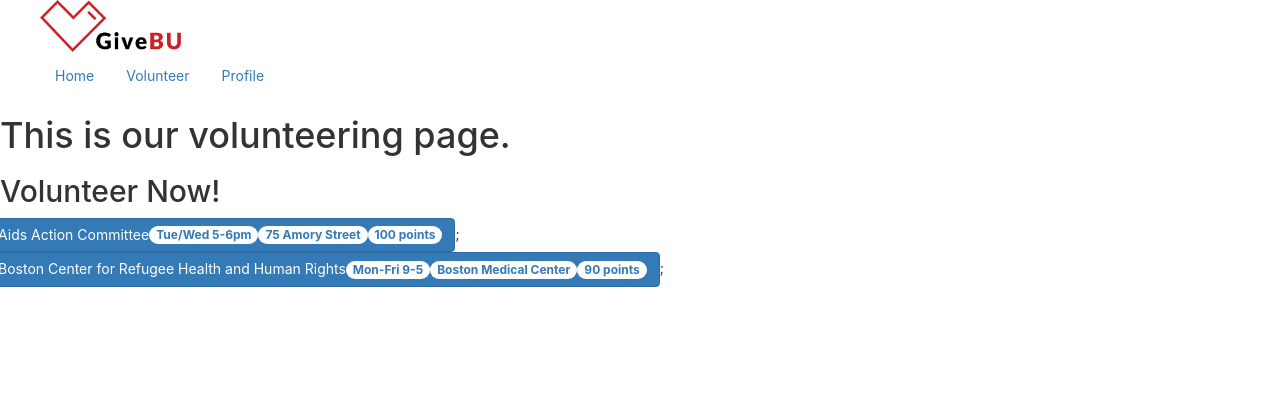
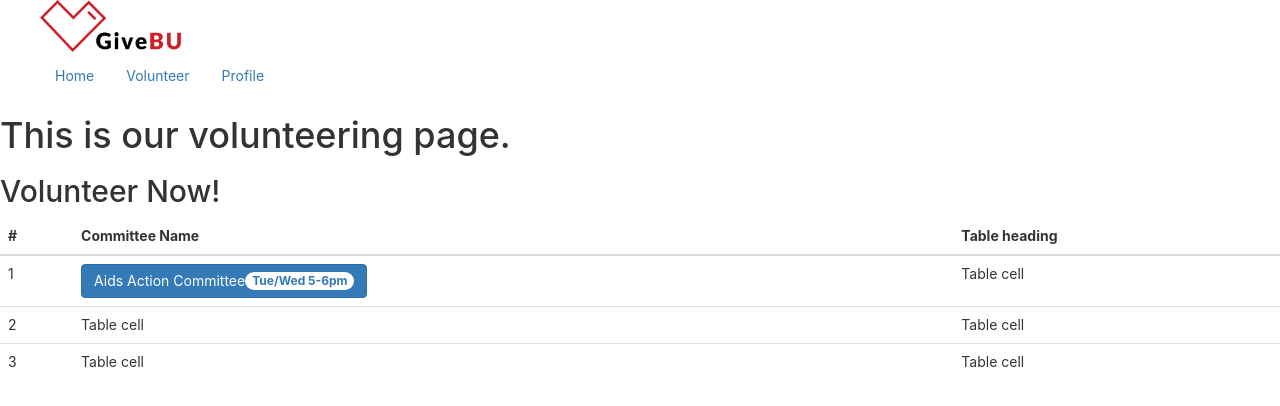
Before and after one commit to stephshin2/GiveBU, a React (Create React App) app in the folder givebu-react-front-end/: page /#/volunteer in a window 1280 px wide. Shown: the top 406 px of the page. Built offline with nearby package versions, Linux system fonts and the light colour scheme.

Commit message:
added content to the volunteer.js

```diff
--- a/givebu-react-front-end/public/index.html
+++ b/givebu-react-front-end/public/index.html
@@ -6,7 +6,7 @@
     <meta
       name="viewport"
       content="width=device-width, initial-scale=1, shrink-to-fit=no"
-    />
+    <link href="https://fonts.googleapis.com/css?family=Roboto" rel="stylesheet">
 
     <!-- BOOTSTRAP -->
     <link rel="stylesheet" href="https://maxcdn.bootstrapcdn.com/bootstrap/3.4.0/css/bootstrap.min.css">
--- a/givebu-react-front-end/src/App.css
+++ b/givebu-react-front-end/src/App.css
@@ -1,9 +1,17 @@
+
 .App {
   text-align: center;
+
+
 }
 
 .Home-App-logo {
   width: 150px;
+
+}
+
+.App{
+  font-family:'Roboto', sans-serif;
 
 }
 
--- a/givebu-react-front-end/src/Home.js
+++ b/givebu-react-front-end/src/Home.js
@@ -5,7 +5,7 @@ import {
     Button,
     Row,
     Col,
-    Container
+    Container,
 } from 'react-bootstrap';
 
 import './Home.css';
--- /dev/null
+++ b/givebu-react-front-end/src/Volunteer.css
@@ -0,0 +1,3 @@
+.test{
+    border-color: red;
+}
--- a/givebu-react-front-end/src/Volunteer.js
+++ b/givebu-react-front-end/src/Volunteer.js
@@ -6,32 +6,35 @@ import {
     Row,
     Col,
     Button,
-    Badge
+    Badge,
+    Card,
+    ListGroup,
+    Table
 } from 'react-bootstrap';
 
 class Volunteer extends Component {
     render() {
         return (
+
             <div>
                 <h1>
                     This is our volunteering page.
                 </h1>
 
                 <h2> Volunteer Now!</h2>
-
+{/*
                 <Row>
                 <Button variant="primary" className="Cause 1">
                     Aids Action Committee
+
                     <Badge variant="light">Tue/Wed 5-6pm </Badge>
-                    <Badge variant="light">75 Amory Street </Badge>
-                    <Badge variant="light">100 points </Badge>
                     <span className="sr-only">Volunteering Page</span>
-                </Button>;
+                </Button>
+
                 </Row>
 
-
                 <Row>
-                <Button variant="primary" className="Cause 2">
+                <Button variant="primary" className="cause2">
                     Boston Center for Refugee Health and Human Rights
                     <Badge variant="light">Mon-Fri 9-5 </Badge>
                     <Badge variant="light">Boston Medical Center </Badge>
@@ -40,6 +43,57 @@ class Volunteer extends Component {
                 </Button>;
                 </Row>
 
+                <Card>
+                    <Card.Body>This is some text within a card body.</Card.Body>
+                </Card>;
+
+                <Card style={{ width: '18rem' }}>
+                    <ListGroup variant="flush">
+                        <ListGroup.Item>Cras justo odio</ListGroup.Item>
+                        <ListGroup.Item>Dapibus ac facilisis in</ListGroup.Item>
+                        <ListGroup.Item>Vestibulum at eros</ListGroup.Item>
+                    </ListGroup>
+                </Card>;
+                */}
+
+
+                <Table responsive className='test'>
+                    <thead>
+                    <tr>
+                        <th>#</th>
+                        <th>Committee Name</th>
+                        <th>Table heading</th>
+
+                    </tr>
+                    </thead>
+                    <tbody>
+                    <tr>
+                        <td>1</td>
+                        <td>
+                            <Button variant="primary" className="Cause 1">
+                            Aids Action Committee
+                            <Badge variant="light">Tue/Wed 5-6pm </Badge>
+                            <span className="sr-only">Volunteering Page</span>
+                            </Button></td>
+
+                        <td>Table cell</td>
+
+                    </tr>
+                    <tr>
+                        <td>2</td>
+                        <td>Table cell</td>
+                        <td>Table cell</td>
+
+                    </tr>
+                    <tr>
+                        <td>3</td>
+                        <td>Table cell</td>
+                        <td>Table cell</td>
+
+                    </tr>
+                    </tbody>
+                </Table>;
+
             </div>
 
         );
```
